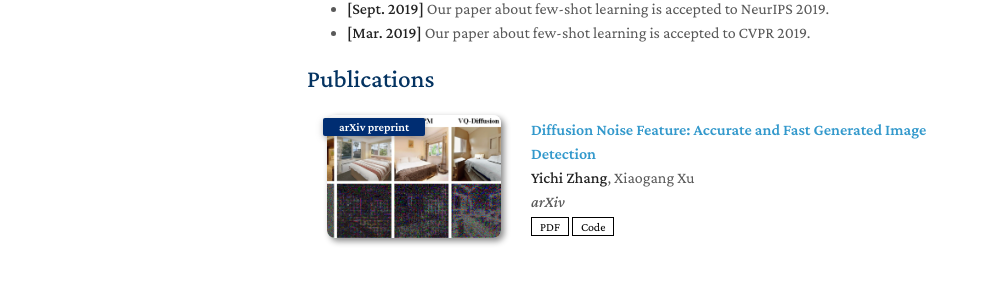
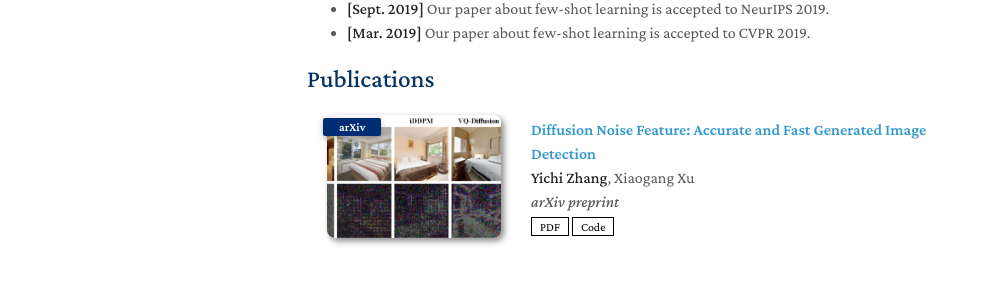
Before and after one commit to YichiCS/yichics.github.io, a Jekyll site: the page built from index.md, in a window 1280 px wide and 1196 px high. Shown: the part 545-846 px from the top of the window, without its empty margins (163-1147 px from the left). Built offline with Jekyll 4.4.1, drawn with Linux system fonts in a browser that asks for light colours; nearby versions of some CDN libraries; a style sheet for code colours, icons or effects is not loaded; our own code applies the rules of GitHub Pages for plain Markdown files.

```diff
--- a/_data/publications.yml
+++ b/_data/publications.yml
@@ -23,8 +23,8 @@ main:
 
   - title: "Diffusion Noise Feature: Accurate and Fast Generated Image Detection"
     authors: <strong>Yichi Zhang</strong>, Xiaogang Xu
-    conference_short: arXiv preprint
-    conference: arXiv
+    conference_short: arXiv
+    conference: arXiv preprint
     pdf: https://arxiv.org/pdf/2312.02625.pdf
     code: https://github.com/YichiCS/DNF
     # page: https://class-il.mpi-inf.mpg.de/mnemonics/
```
